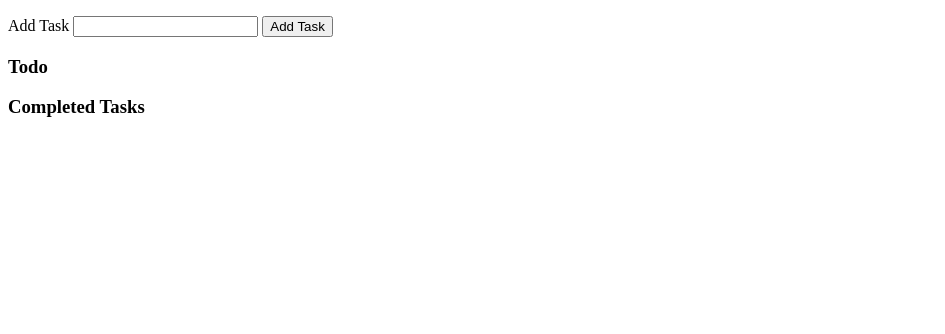
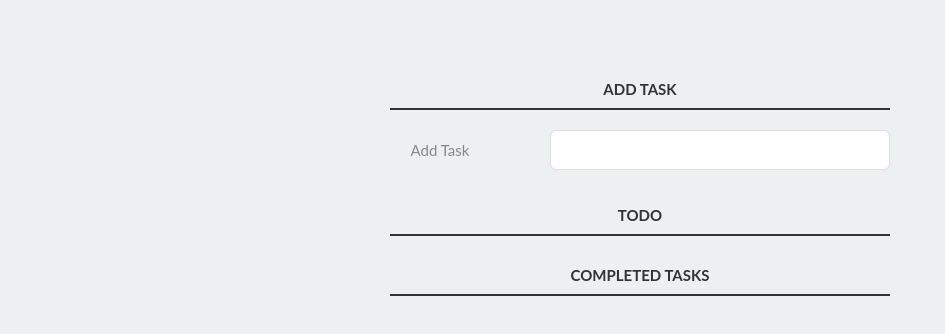
Before and after one commit to satyam-mishra01/Task-Tracker, a plain HTML site: page index.html in a window 1280 px wide. Shown: the whole page, without its empty margins (0-945 px from the left). Drawn offline with Linux system fonts and the light colour scheme; the site is published under a folder, as on GitHub Pages, so addresses that start at the root find nothing.

Commit message:
Update index.html

```diff
--- a/index.html
+++ b/index.html
@@ -3,7 +3,7 @@
 
 <head>
 	<title>Task Tracker</title>
-	<link rel="stylesheet" href="/styletask.css">
+	<link rel="stylesheet" href="styletask.css">
 </head>
 <body>
 	<div class="container">
```
